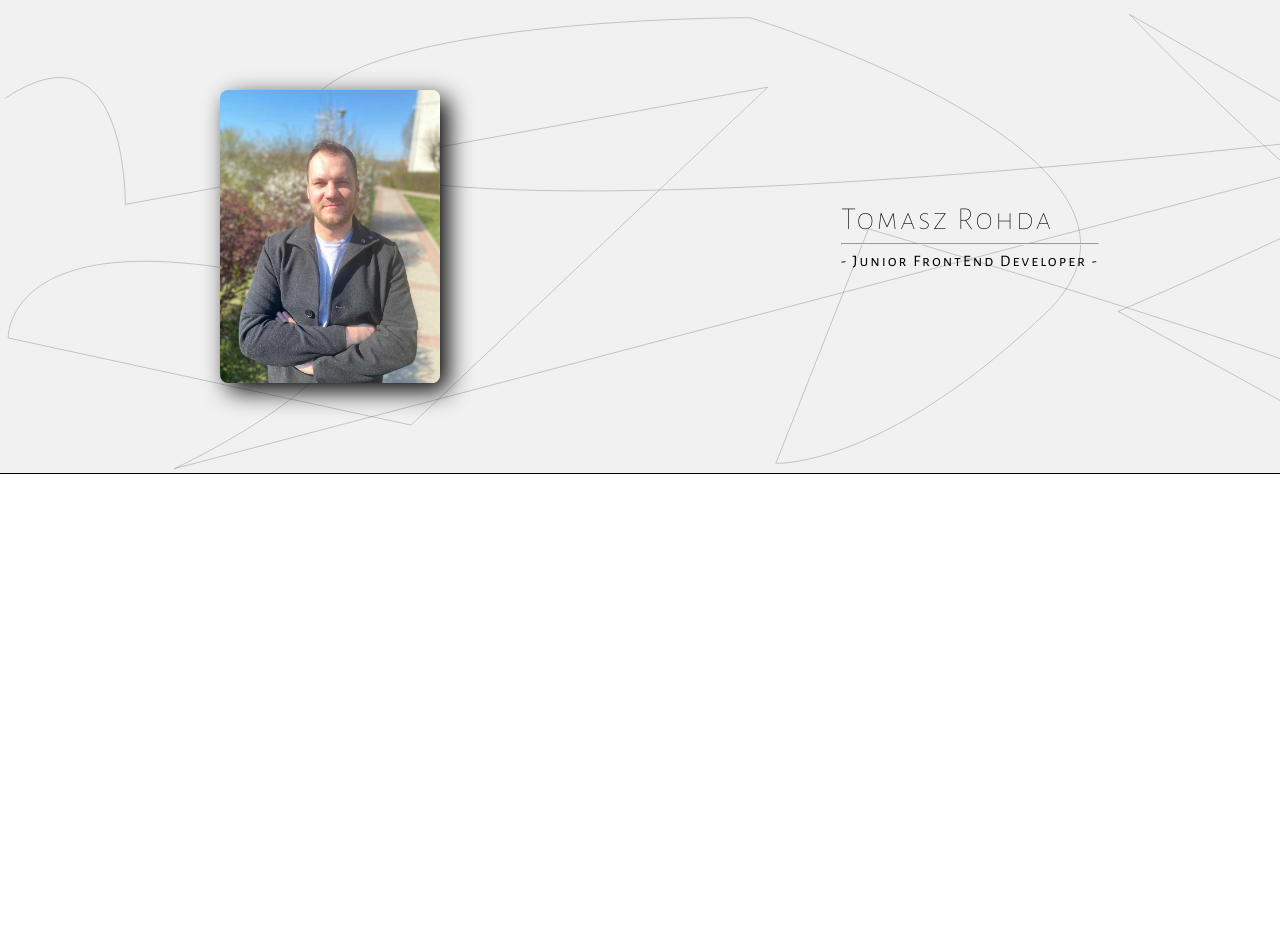
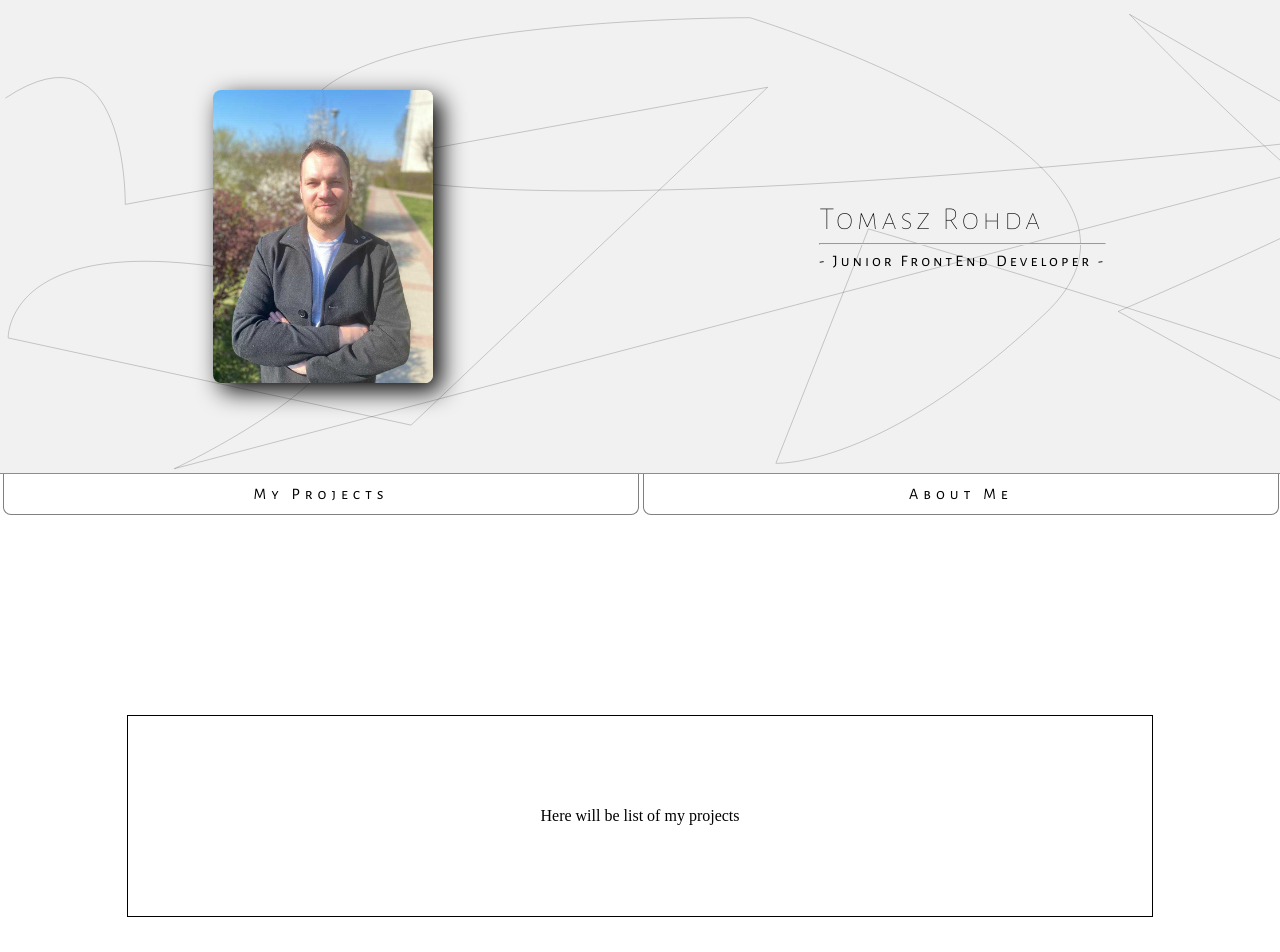
Before and after one commit to trohda/Portfolio-project, a React (Create React App) app: page /projects in a window 1280 px wide. Shown: the top 952 px of the page. Before the commit the page ends 800 px from the top, so only its background shows below. Built offline with nearby package versions, Linux system fonts and the light colour scheme.

Commit message:
Add Navbar and Navlinks, change names of css modules

```diff
--- a/src/App.js
+++ b/src/App.js
@@ -1,9 +1,13 @@
 import Header from "./components/Header/Header";
+import Navbar from "./components/Navbar/Navbar";
+import Projects from "./components/Projects/Projects";
 
 function App() {
   return (
     <>
       <Header />
+      <Navbar />
+      <Projects />
     </>
   );
 }
--- a/src/components/Header/Header.js
+++ b/src/components/Header/Header.js
@@ -1,6 +1,6 @@
 import Image from "../Image/Image";
 import img from "../../img/Profilephoto.jpg";
-import "./HeaderStyle.css";
+import "./HeaderStyles.css";
 import PersonalInfos from "../PersonalInfos/PersonalInfos";
 
 const Header = () => {
--- a/src/components/Header/HeaderStyle.css
+++ b/src/components/Header/HeaderStyles.css
@@ -3,7 +3,7 @@
   flex-direction: row;
   justify-content: space-around;
   align-items: center;
-  border-bottom: 1px solid black;
+  border-bottom: 1px solid rgb(141, 141, 141);
   background-color: rgb(241, 241, 241);
   max-height: 500px;
   background-image: url(../../img/headerbcgr1.svg);
--- /dev/null
+++ b/src/components/Navbar/Navbar.js
@@ -0,0 +1,13 @@
+import NavLink from "../Navlink/NavLink";
+import "./NavbarStyles.css";
+
+const Navbar = () => {
+  return (
+    <navbar>
+      <NavLink navText={"My Projects"} className={"navLink"} />
+      <NavLink navText={"About Me"} className={"navLink"} />
+    </navbar>
+  );
+};
+
+export default Navbar;
--- /dev/null
+++ b/src/components/Navbar/NavbarStyles.css
@@ -0,0 +1,52 @@
+navbar {
+  display: flex;
+  flex-direction: row;
+  justify-content: space-evenly;
+  gap: 3px;
+  font-family: "Alegreya Sans SC", sans-serif;
+  letter-spacing: 5px;
+  padding-left: 2px;
+}
+
+.navLink {
+  display: flex;
+  justify-content: center;
+  align-items: center;
+  padding: 10px;
+  width: 48%;
+  height: 20px;
+  border-left: 1px solid gray;
+  border-right: 1px solid gray;
+  border-bottom: 1px solid gray;
+  border-radius: 0 0 8px 8px;
+  cursor: pointer;
+  transition: all 0.3s;
+}
+.navLink p {
+  display: block;
+  text-align: center;
+}
+
+.navLink:hover {
+  letter-spacing: 15px;
+  font-size: 2rem;
+  width: 60%;
+  height: 40px;
+  text-shadow: 0px 0px 3px rgba(136, 136, 136, 0.75);
+}
+
+.navLink:active {
+  background-color: gray;
+  color: white;
+  text-shadow: 0px 0px 3px rgba(255, 255, 255, 0.75);
+}
+
+@media only screen and (max-width: 502px) {
+  .navLink:hover {
+    letter-spacing: 12px;
+    font-size: 1.2rem;
+    width: 60%;
+    height: 40px;
+    text-shadow: 0px 0px 3px rgba(136, 136, 136, 0.75);
+  }
+}
--- /dev/null
+++ b/src/components/Navlink/NavLink.js
@@ -0,0 +1,9 @@
+const NavLink = ({ navText, className }) => {
+  return (
+    <div className={className}>
+      <p>{navText}</p>
+    </div>
+  );
+};
+
+export default NavLink;
--- a/src/components/PersonalInfos/PersonalInfos.js
+++ b/src/components/PersonalInfos/PersonalInfos.js
@@ -1,4 +1,4 @@
-import "./PersonalInfosStyle.css";
+import "./PersonalInfosStyles.css";
 
 const PersonalInfos = () => {
   return (
--- a/src/components/PersonalInfos/PersonalInfosStyle.css
+++ b/src/components/PersonalInfos/PersonalInfosStyles.css
@@ -1,6 +1,6 @@
 .personalInfos {
   font-family: "Alegreya Sans SC", sans-serif;
-  letter-spacing: 2px;
+  letter-spacing: 3px;
 }
 
 .personalInfos h1 {
@@ -14,6 +14,7 @@
 
 @media only screen and (max-width: 502px) {
   .personalInfos {
+    letter-spacing: 2px;
     text-align: center;
   }
   .personalInfos h1 {
--- /dev/null
+++ b/src/components/Projects/Projects.js
@@ -0,0 +1,21 @@
+const Projects = () => {
+  return (
+    <section
+      style={{
+        display: "flex",
+        flexDirection: "column",
+        justifyContent: "center",
+
+        width: "80%",
+        height: "200px",
+        margin: "200px auto",
+        textAlign: "center",
+        border: "1px solid black",
+      }}
+    >
+      <p> Here will be list of my projects </p>
+    </section>
+  );
+};
+
+export default Projects;
```
